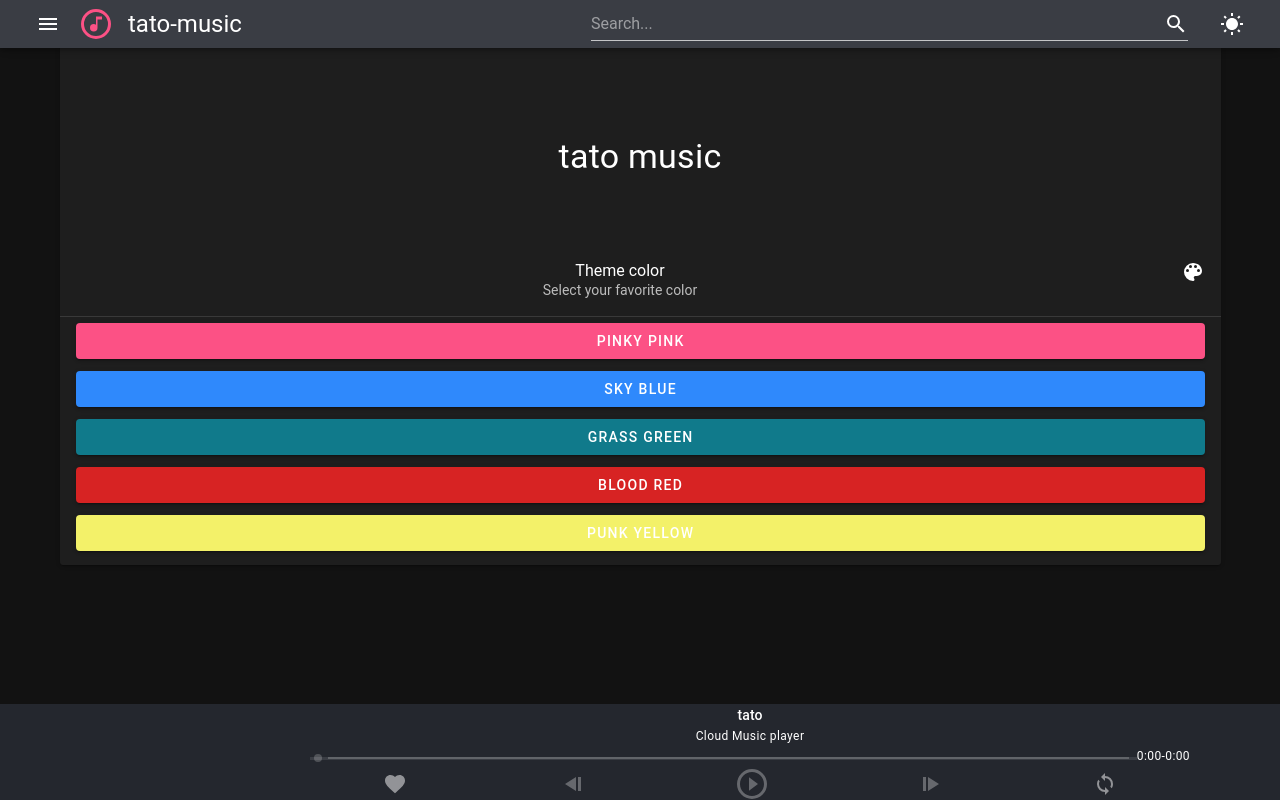
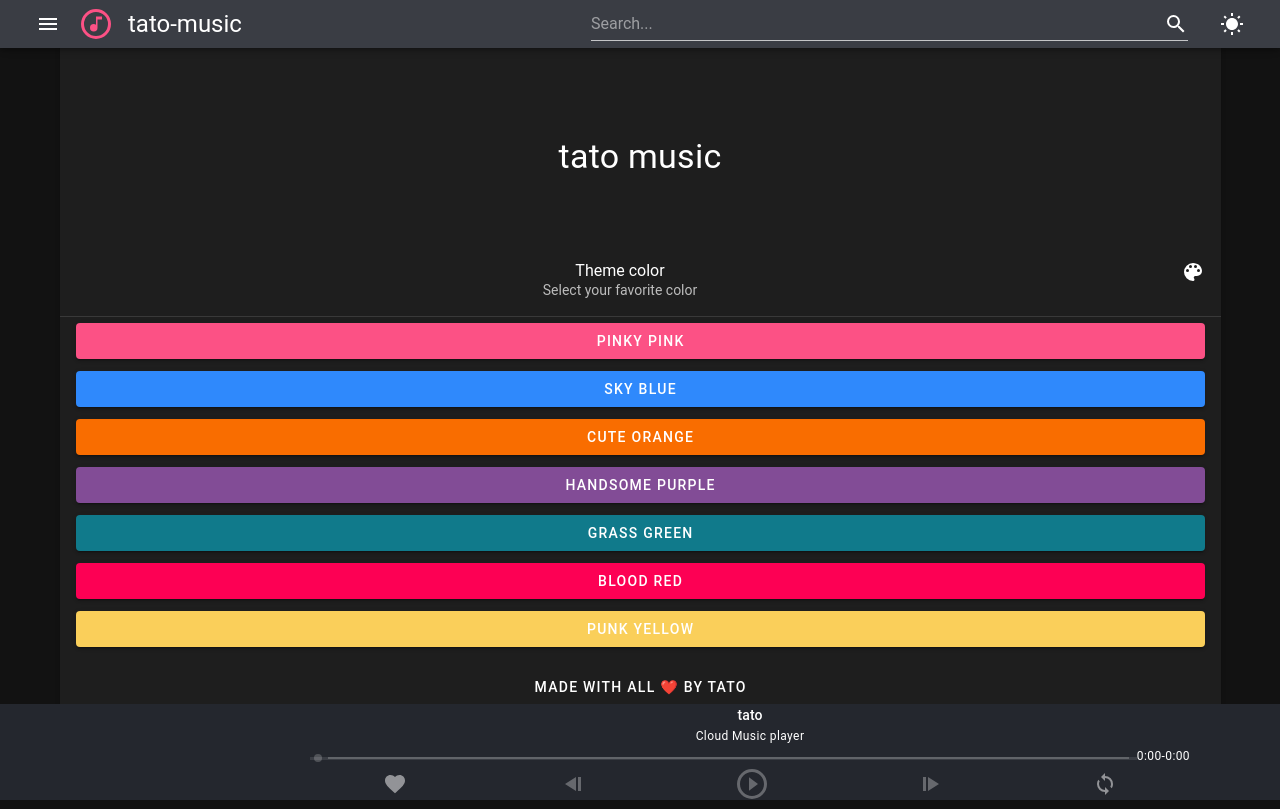
Before and after one commit to cgreencode/neteast-cloud-music-player, a Vue app: page /setting in a window 1280 px wide. Built offline with nearby package versions, Linux system fonts and the light colour scheme.

Commit message:
setting update

```diff
--- a/src/views/Setting.vue
+++ b/src/views/Setting.vue
@@ -36,16 +36,25 @@
               <v-btn color="#2f89fc" block @click="setPrimaryColor('#2f89fc')">Sky Blue</v-btn>
             </v-list-item>
             <v-list-item style="min-height:48px">
+              <v-btn color="#f96d00" block @click="setPrimaryColor('#f96d00')">Cute Orange</v-btn>
+            </v-list-item>
+            <v-list-item style="min-height:48px">
+              <v-btn color="#824c96" block @click="setPrimaryColor('#824c96')">Handsome Purple</v-btn>
+            </v-list-item>
+            <v-list-item style="min-height:48px">
               <v-btn color="#107a8b" block @click="setPrimaryColor('#107a8b')">grass green</v-btn>
             </v-list-item>
             <v-list-item style="min-height:48px">
-              <v-btn color="#d72323" block @click="setPrimaryColor('#d72323')">blood red</v-btn>
+              <v-btn color="#fd0054" block @click="setPrimaryColor('#fd0054')">blood red</v-btn>
             </v-list-item>
             <v-list-item style="min-height:48px">
-              <v-btn color="#f3f169" block @click="setPrimaryColor('#f3f169')">punk yellow</v-btn>
+              <v-btn color="#facf5a" block @click="setPrimaryColor('#facf5a')">punk yellow</v-btn>
             </v-list-item>
 
           </v-list>
+          <v-card-actions>
+            <v-btn text block href="https://github.com/tatoMa/neteast-cloud-music-player">Made with all ❤️ by tato</v-btn>
+          </v-card-actions>
         </v-card>
       </v-col>
     </v-row>
```
